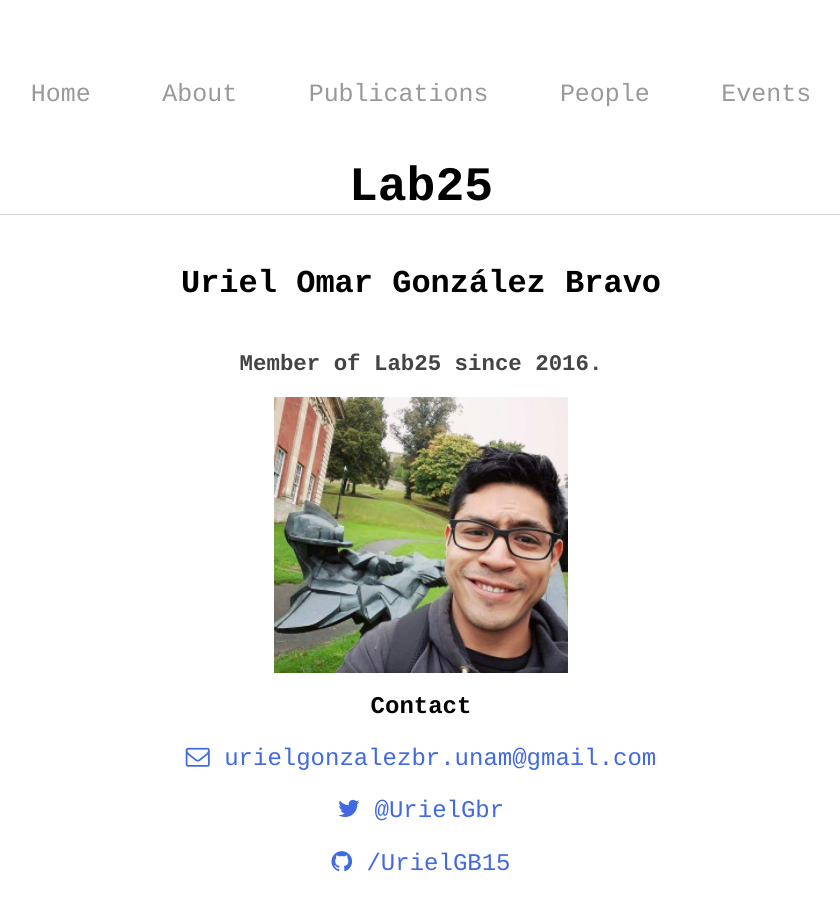
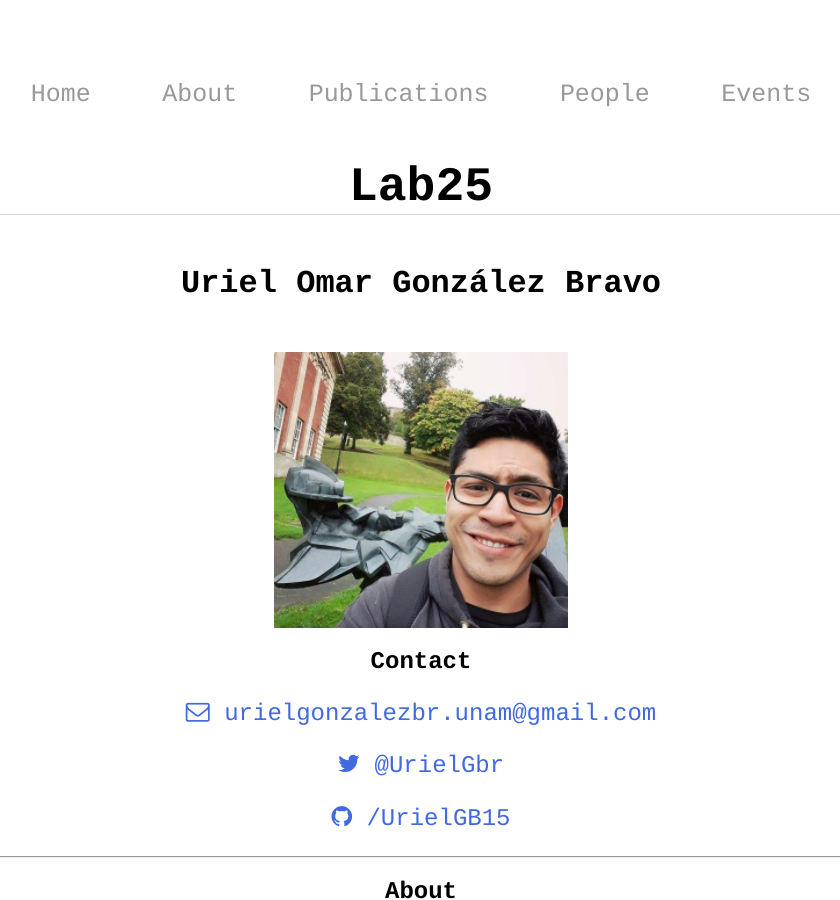
Before and after one commit to BouzasLab25/bouzaslab25.github.io, a Jekyll site: the page built from people/uriel.html, in a window 1280 px wide and 900 px high. Shown: the whole window, without its empty margins (219-1059 px from the left). Built offline with Jekyll 4.4.1, drawn with Linux system fonts in a browser that asks for light colours.

Commit message:
Update uriel.html

```diff
--- a/people/uriel.html
+++ b/people/uriel.html
@@ -5,7 +5,6 @@ title: Lab25 Uriel
 ---
 
 <h3>Uriel Omar González Bravo</h3>
-<h5> Member of Lab25 since 2016.</h5>
 
 <img class="displayed" src="/images/Uri.jpg" />
 
```
